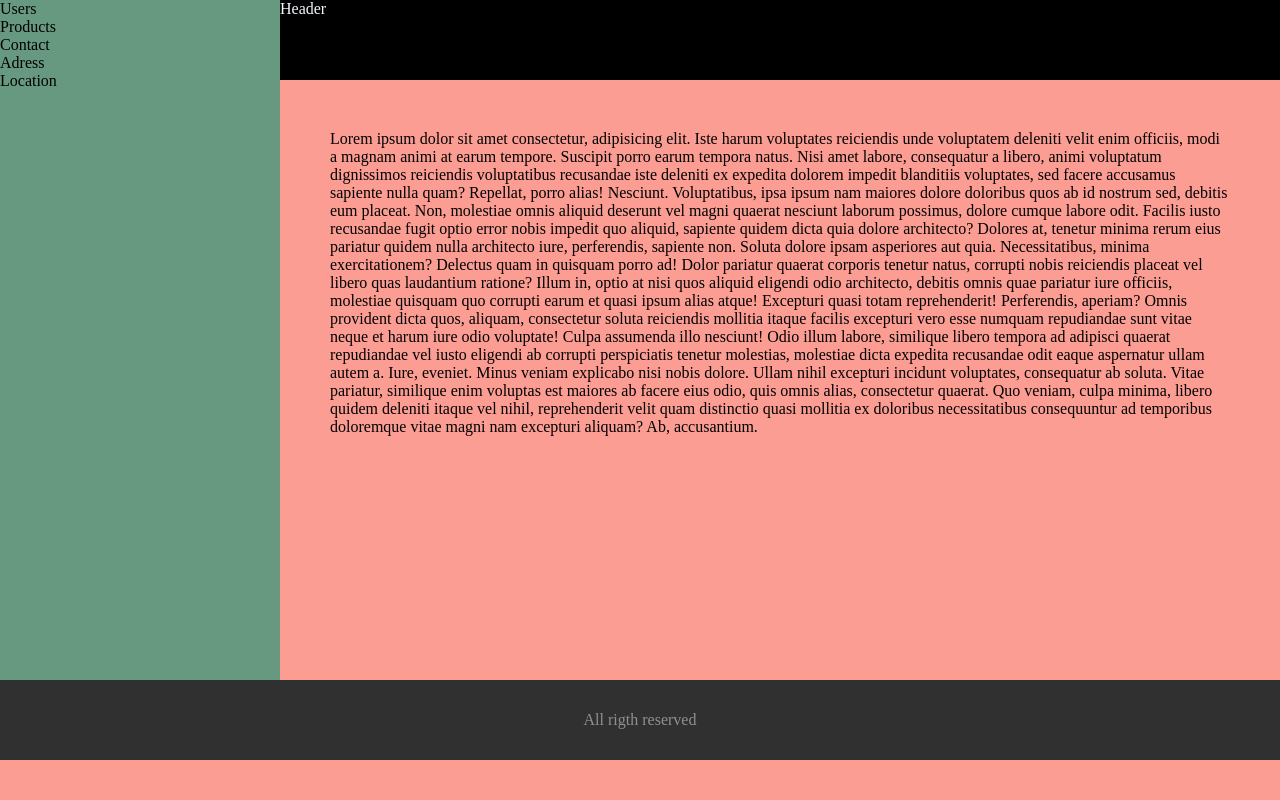
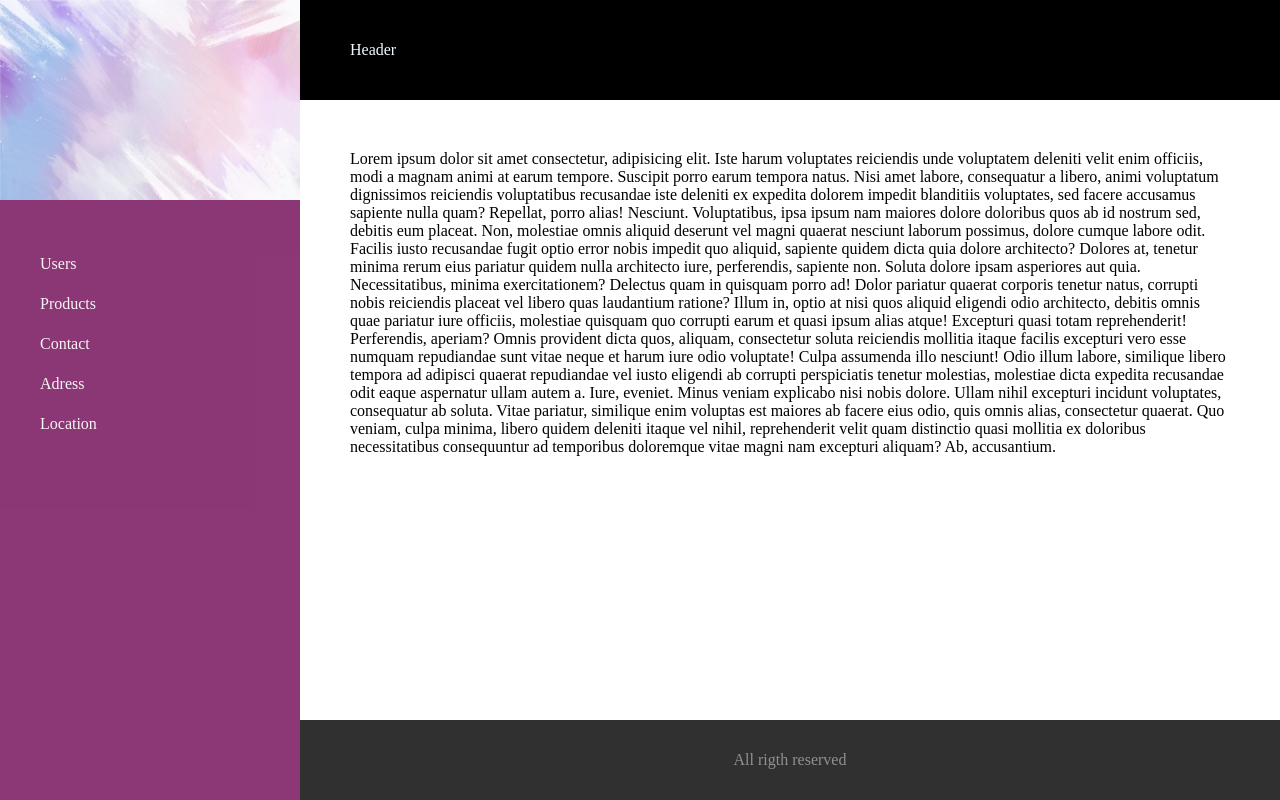
Before and after one commit to Onnichan/Dise-o-css-Grid, a plain HTML site: page index.html in a window 1280 px wide. Drawn offline with Linux system fonts and the light colour scheme.

Commit message:
sidebar-design

```diff
--- a/grid.css
+++ b/grid.css
@@ -1,23 +1,27 @@
 .container{
   display: grid;
-  grid-template-columns: 280px repeat(3,1fr);
-  grid-template-rows: 80px 200px 200px 200px;
+  grid-template-columns: 300px repeat(3,1fr);
+  grid-template-rows: 100px repeat(2,auto) 80px;
+  /* max-width: 1000px; */
+  min-height: 100vh;
 }
 
 .container .header{
   grid-column: 2/-1;
+  grid-row: 1/2 ;
 }
 
 .container .sidebar{
   grid-column: 1/2;
-  grid-row: 1/5;
+  grid-row: 1/-1;
 }
 
 .container .content{
   grid-column: 2/-1;
-  grid-row: 2/5;
+  grid-row: 2/4;
 }
 
 .container .footer{
-  grid-column: 1/-1;
+  grid-column: 2/-1;
+  grid-row: 4/-1;
 }
--- a/index.html
+++ b/index.html
@@ -11,6 +11,10 @@
   <div class="container">
     <header class="header">Header</header>
     <aside class="sidebar">
+      <div class="user-sidebar">
+        <img class="background-sidebar" src="img/fondo2-sidebar.jpg" alt="">
+        <!-- <img class="user-img" src="img/dante.jpg" alt="dante dmc"> -->
+      </div>
       <ul class="options-sidebar">
         <li class="items">Users</li>
         <li class="items">Products</li>
@@ -29,7 +33,9 @@
     Odio illum labore, similique libero tempora ad adipisci quaerat repudiandae vel iusto eligendi ab corrupti perspiciatis tenetur molestias, molestiae dicta expedita recusandae odit eaque aspernatur ullam autem a. Iure, eveniet.
     Minus veniam explicabo nisi nobis dolore. Ullam nihil excepturi incidunt voluptates, consequatur ab soluta. Vitae pariatur, similique enim voluptas est maiores ab facere eius odio, quis omnis alias, consectetur quaerat.
     Quo veniam, culpa minima, libero quidem deleniti itaque vel nihil, reprehenderit velit quam distinctio quasi mollitia ex doloribus necessitatibus consequuntur ad temporibus doloremque vitae magni nam excepturi aliquam? Ab, accusantium.</main>
-    <footer class="footer">All rigth reserved</footer>
+    <footer class="footer">
+      <span>All rigth reserved</span>
+    </footer>
   </div>
 </body>
 </html>
--- a/styles.css
+++ b/styles.css
@@ -5,26 +5,62 @@
 }
 
 body{
-  background: rgba(250,60, 40, .50);
+  /* background: skyblue; */
 }
 
 .container .header{
   background: black;
   color: aliceblue;
+  display: flex;
+  align-items: center;
+  padding-left: 50px;
+
 }
 
 .container .sidebar{
-  background: rgba(40,150, 120, .70);
+  background: #78155e;
+  opacity: .85;
+  /* padding: 50px; */
 }
 
 .container .content{
   padding: 50px;
+  /* background: goldenrod; */
+}
+
+.container .user-sidebar{
+  /* width: 200px; */
+  /* margin: 0 auto; */
+  text-align: center;
+}
+/* .container .user-img{
+  width: 180px;
+  height: 180px;
+  border-radius:50%;
+} */
+
+.container .background-sidebar{
+  width: 100%;
+}
+
+.container .options-sidebar{
+  padding: 40px;
+}
+
+.container .options-sidebar .items{
+  list-style: none;
+  line-height: 40px;
+  color: whitesmoke;
+}
+.container .options-sidebar .items:hover{
+  opacity: .8;
 }
 
 .footer{
+  display: flex;
+  justify-content: center;
+  align-items: center;
   background: #303030;
   color: #909090;
-  height: 80px;
-  line-height: 80px;
   text-align: center;
 }
```
Also changed, not shown: img/dante.jpg (added), img/fondo-sidebar.jpg (added), img/fondo2-sidebar.jpg (added).
